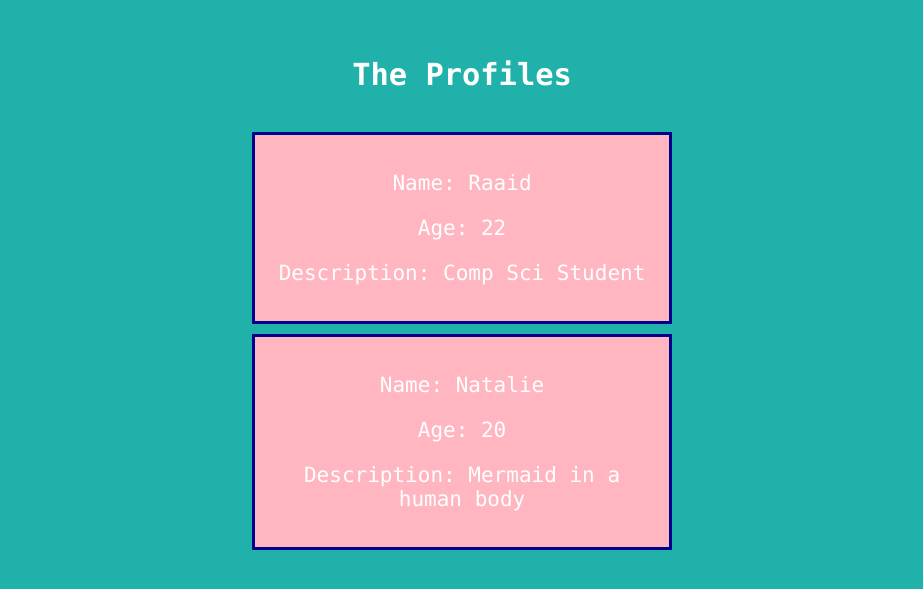
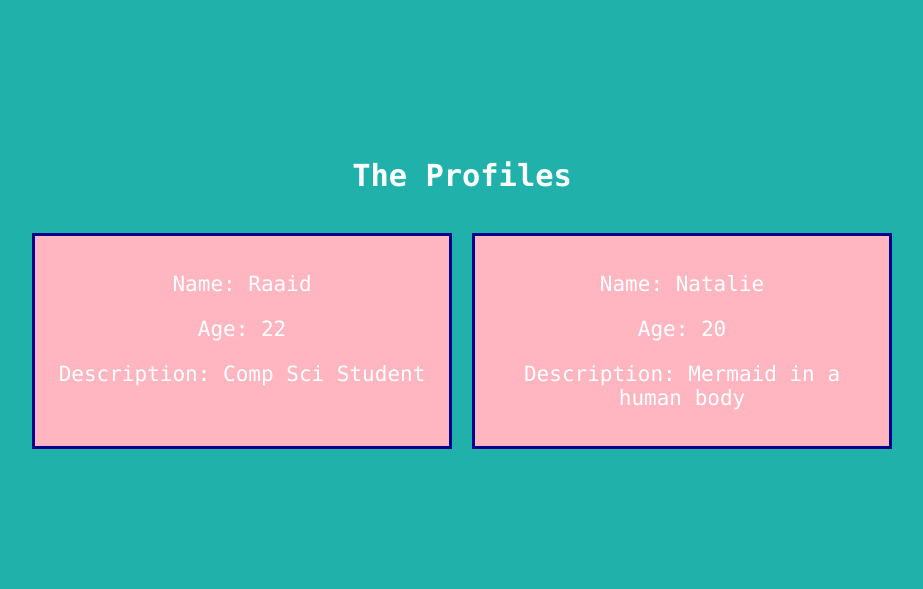
Before and after one commit to raaidsm/EcommerceSite, a React (Create React App) app: page / in a window 1280 px wide. Shown: the part 107-696 px from the top of the page, without its empty margins (178-1101 px from the left). Built offline with nearby package versions, Linux system fonts and the light colour scheme.

Commit message:
Implement ProfileSection that displays profiles in a row

```diff
--- a/src/App.tsx
+++ b/src/App.tsx
@@ -1,15 +1,16 @@
 import React from 'react';
 import './App.css';
+import ProfileSection from "./components/ProfileSection";
 import Profile from "./components/Profile";
 
 function App() {
     return (
         <main className="App">
             <h3>The Profiles</h3>
-            <div className="profile-container">
+            <ProfileSection>
                 <Profile name="Raaid" age={22} description="Comp Sci Student"/>
                 <Profile name="Natalie" age={20} description="Mermaid in a human body"/>
-            </div>
+            </ProfileSection>
         </main>
     );
 }
--- /dev/null
+++ b/src/components/ProfileSection.css
@@ -0,0 +1,4 @@
+.profile-section {
+    display: flex;
+    flex-direction: row;
+}
--- /dev/null
+++ b/src/components/ProfileSection.tsx
@@ -0,0 +1,10 @@
+import "./ProfileSection.css";
+import {FC} from "react";
+
+const ProfileSection: FC = props => {
+    return <div className="profile-section">
+        {props.children}
+    </div>;
+}
+
+export default ProfileSection;
```
Also changed, not shown: src/components/Profile.tsx (+5 -7 lines).
